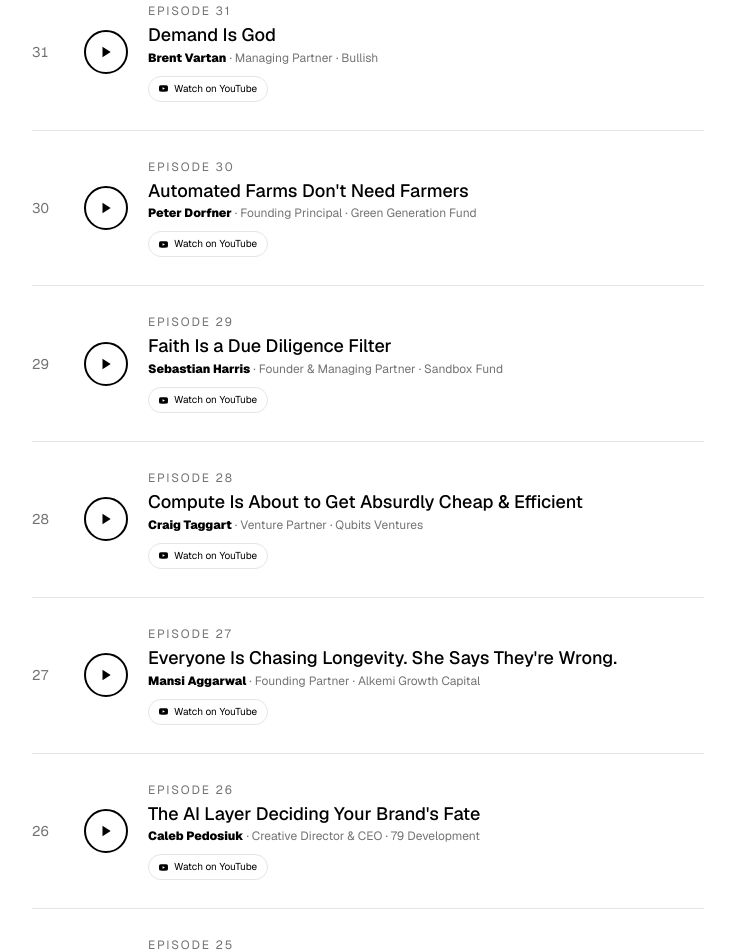
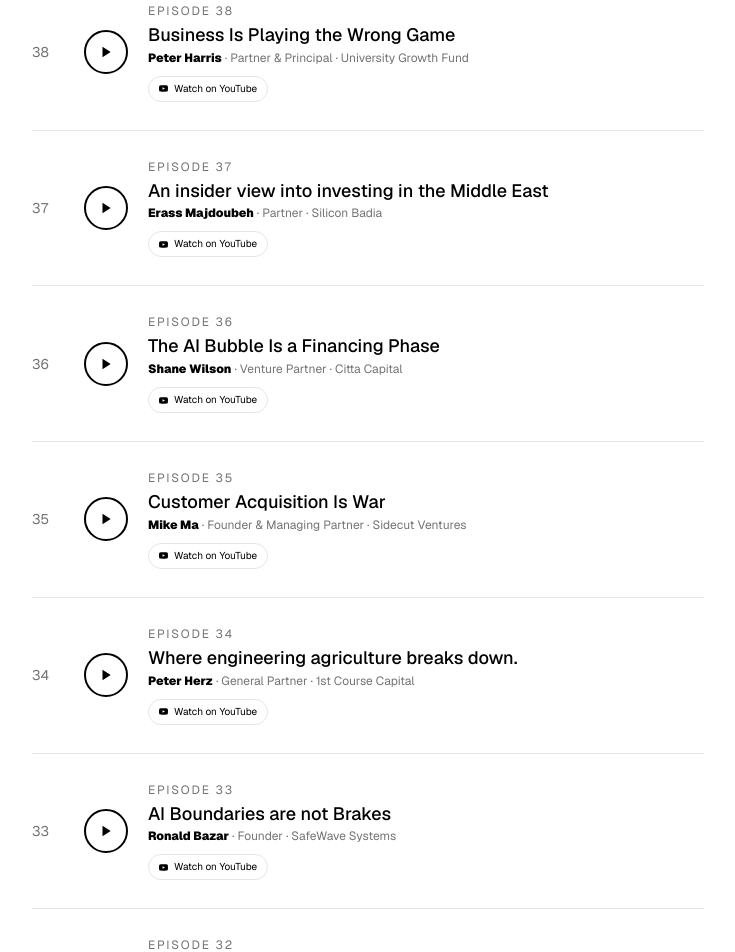
Before and after one commit to SacredProtocol/superlative-podcast, a Next.js app: page / in a window 1280 px wide. Shown: the part 1000-1952 px from the top of the page, without its empty margins (272-1007 px from the left). Built offline with nearby package versions, Linux system fonts and the light colour scheme; a web font is replaced by a local one.

Commit message:
feat: add Episodes 32-38 (Vishesh Rajaram, Ronald Bazar, Peter Herz, Mike Ma, Shane Wilson, Erass Majdoubeh, Peter Harris)
Co-Authored-By: Claude Opus 4.8 (1M context) <noreply@anthropic.com>

```diff
--- a/src/config.ts
+++ b/src/config.ts
@@ -22,6 +22,62 @@ export const siteConfig = {
   // Featured episodes — add new episodes at the top
   // xUrl: X broadcast or post link | youtubeUrl: YouTube video or livestream link
   episodes: [
+    {
+      title: "Episode 38",
+      episodeTitle: "Business Is Playing the Wrong Game",
+      guest: "Peter Harris",
+      guestTitle: "Partner & Principal",
+      guestCompany: "University Growth Fund",
+      youtubeUrl: "https://www.youtube.com/live/d4vGnUnC14E",
+    },
+    {
+      title: "Episode 37",
+      episodeTitle: "An insider view into investing in the Middle East",
+      guest: "Erass Majdoubeh",
+      guestTitle: "Partner",
+      guestCompany: "Silicon Badia",
+      youtubeUrl: "https://www.youtube.com/live/3PUi5aianUU",
+    },
+    {
+      title: "Episode 36",
+      episodeTitle: "The AI Bubble Is a Financing Phase",
+      guest: "Shane Wilson",
+      guestTitle: "Venture Partner",
+      guestCompany: "Citta Capital",
+      youtubeUrl: "https://www.youtube.com/live/eyfZ7mT_A4w",
+    },
+    {
+      title: "Episode 35",
+      episodeTitle: "Customer Acquisition Is War",
+      guest: "Mike Ma",
+      guestTitle: "Founder & Managing Partner",
+      guestCompany: "Sidecut Ventures",
+      youtubeUrl: "https://www.youtube.com/live/pM2UUy5PczI",
+    },
+    {
+      title: "Episode 34",
+      episodeTitle: "Where engineering agriculture breaks down.",
+      guest: "Peter Herz",
+      guestTitle: "General Partner",
+      guestCompany: "1st Course Capital",
+      youtubeUrl: "https://www.youtube.com/live/z9UybTdSfrc",
+    },
+    {
+      title: "Episode 33",
+      episodeTitle: "AI Boundaries are not Brakes",
+      guest: "Ronald Bazar",
+      guestTitle: "Founder",
+      guestCompany: "SafeWave Systems",
+      youtubeUrl: "https://www.youtube.com/live/uYuuI7WOvAM",
+    },
+    {
+      title: "Episode 32",
+      episodeTitle: "India's Deep Tech Flywheel Just Started",
+      guest: "Vishesh Rajaram",
+      guestTitle: "Managing Partner",
+      guestCompany: "Speciale Invest",
+      youtubeUrl: "https://www.youtube.com/live/yIJjf1O6vS8",
+    },
     {
       title: "Episode 31",
       episodeTitle: "Demand Is God",
```
